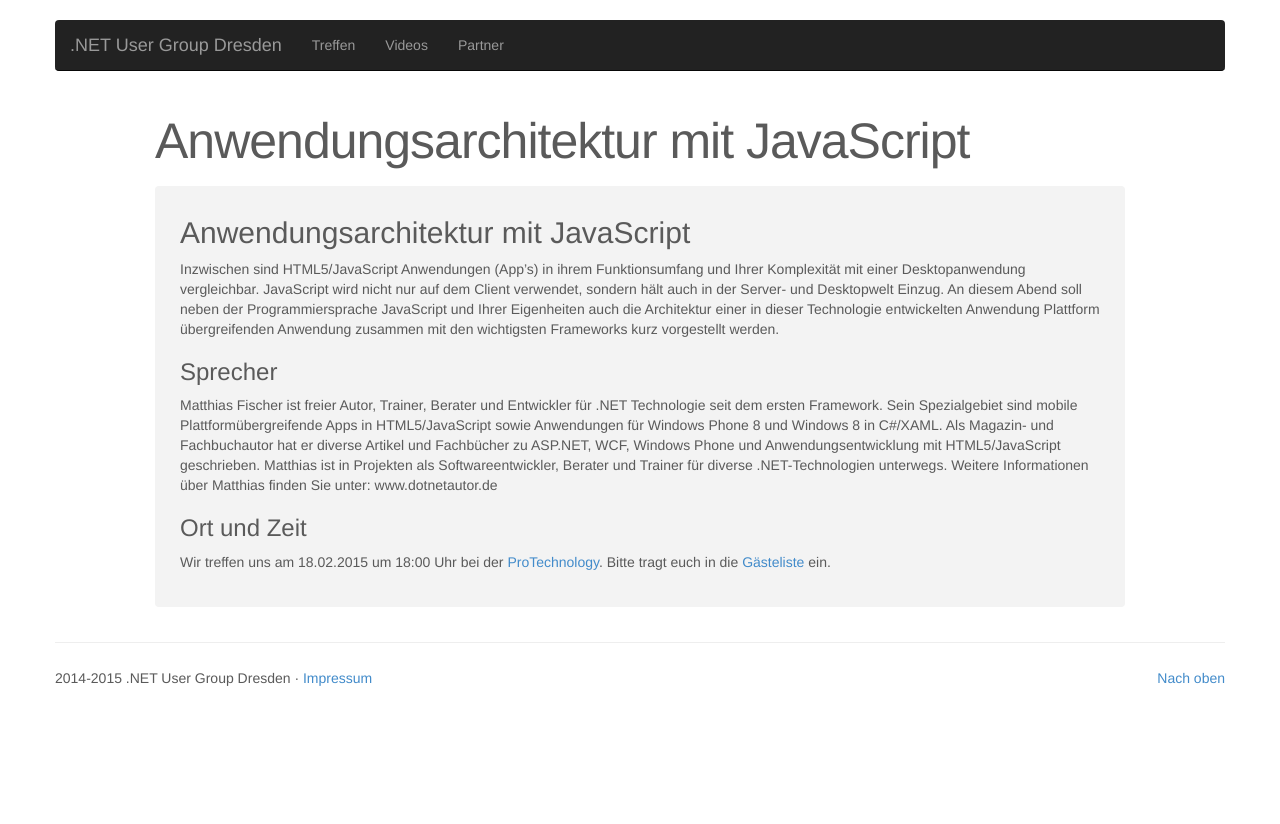
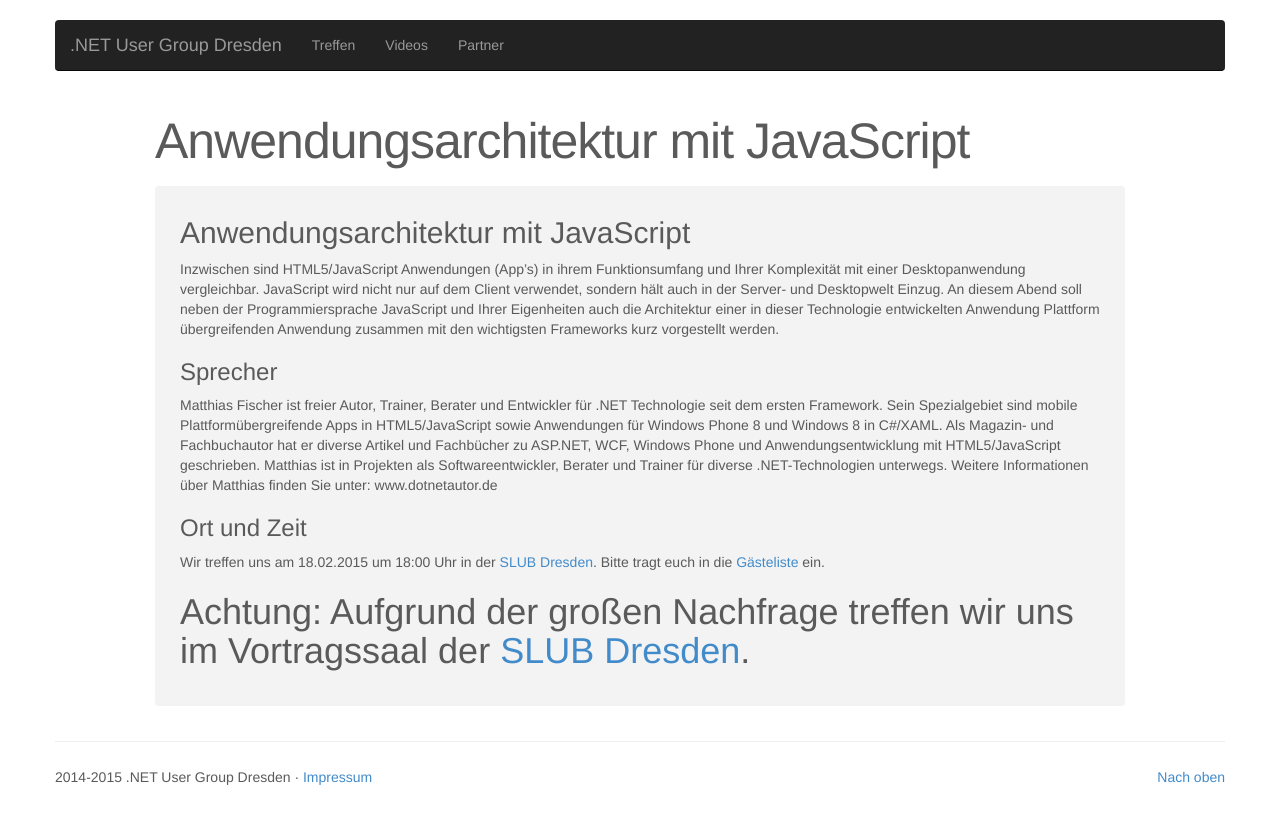
Before and after one commit to dddotnet/dddotnet.github.io, a Jekyll site: the page built from _posts/2015-02-18-Anwendungsarchitektur-mit-JavaScript.markdown, in a window 1280 px wide. Shown: the top 824 px of the page. Built offline with Jekyll 4.4.1, drawn with Linux system fonts in a browser that asks for light colours; Markdown is read by kramdown in place of the engine named in the settings.

Commit message:
Location angepasst.

```diff
--- a/_posts/2015-02-18-Anwendungsarchitektur-mit-JavaScript.markdown
+++ b/_posts/2015-02-18-Anwendungsarchitektur-mit-JavaScript.markdown
@@ -4,8 +4,8 @@ title:  "Anwendungsarchitektur mit JavaScript"
 date:   2015-02-18T18:00:00Z+1
 categories: treffen
 speaker: Matthias Fischer
-place: ProTechnology GmbH
-placelink: http://goo.gl/33lL9d
+place: SLUB Dresden
+placelink: http://3d.slub-dresden.de/viewer?activate_location=2068
 ---
 ## Anwendungsarchitektur mit JavaScript
 Inzwischen sind HTML5/JavaScript Anwendungen (App's) in ihrem Funktionsumfang und Ihrer Komplexität mit einer Desktopanwendung vergleichbar. JavaScript wird nicht nur auf dem Client verwendet, sondern hält auch in der Server- und Desktopwelt Einzug. An diesem Abend soll neben der Programmiersprache JavaScript und Ihrer Eigenheiten auch die Architektur einer in dieser Technologie entwickelten Anwendung Plattform übergreifenden Anwendung zusammen mit den wichtigsten Frameworks kurz vorgestellt werden.
@@ -14,4 +14,6 @@ Inzwischen sind HTML5/JavaScript Anwendungen (App's) in ihrem Funktionsumfang un
 Matthias Fischer ist freier Autor, Trainer, Berater und Entwickler für .NET Technologie seit dem ersten Framework. Sein Spezialgebiet sind mobile Plattformübergreifende Apps in HTML5/JavaScript sowie Anwendungen für Windows Phone 8 und Windows 8 in C#/XAML. Als Magazin- und Fachbuchautor hat er diverse Artikel und Fachbücher zu ASP.NET, WCF, Windows Phone und Anwendungsentwicklung mit HTML5/JavaScript geschrieben. Matthias ist in Projekten als Softwareentwickler, Berater und Trainer für diverse .NET-Technologien unterwegs. Weitere Informationen über Matthias finden Sie unter: www.dotnetautor.de
 
 ###Ort und Zeit
-Wir treffen uns am 18.02.2015 um 18:00 Uhr bei der [ProTechnology](http://www.protechnology.de/). Bitte tragt euch in die [Gästeliste](https://www.xing.com/events/treffen-net-usergroup-anwendungsarchitektur-javascript-1494221) ein.
+Wir treffen uns am 18.02.2015 um 18:00 Uhr in der [SLUB Dresden](http://3d.slub-dresden.de/viewer?activate_location=2068). Bitte tragt euch in die [Gästeliste](https://www.xing.com/events/treffen-net-usergroup-anwendungsarchitektur-javascript-1494221) ein.
+
+#Achtung: Aufgrund der großen Nachfrage treffen wir uns im Vortragssaal der [SLUB Dresden](http://3d.slub-dresden.de/viewer?activate_location=2068).
```
